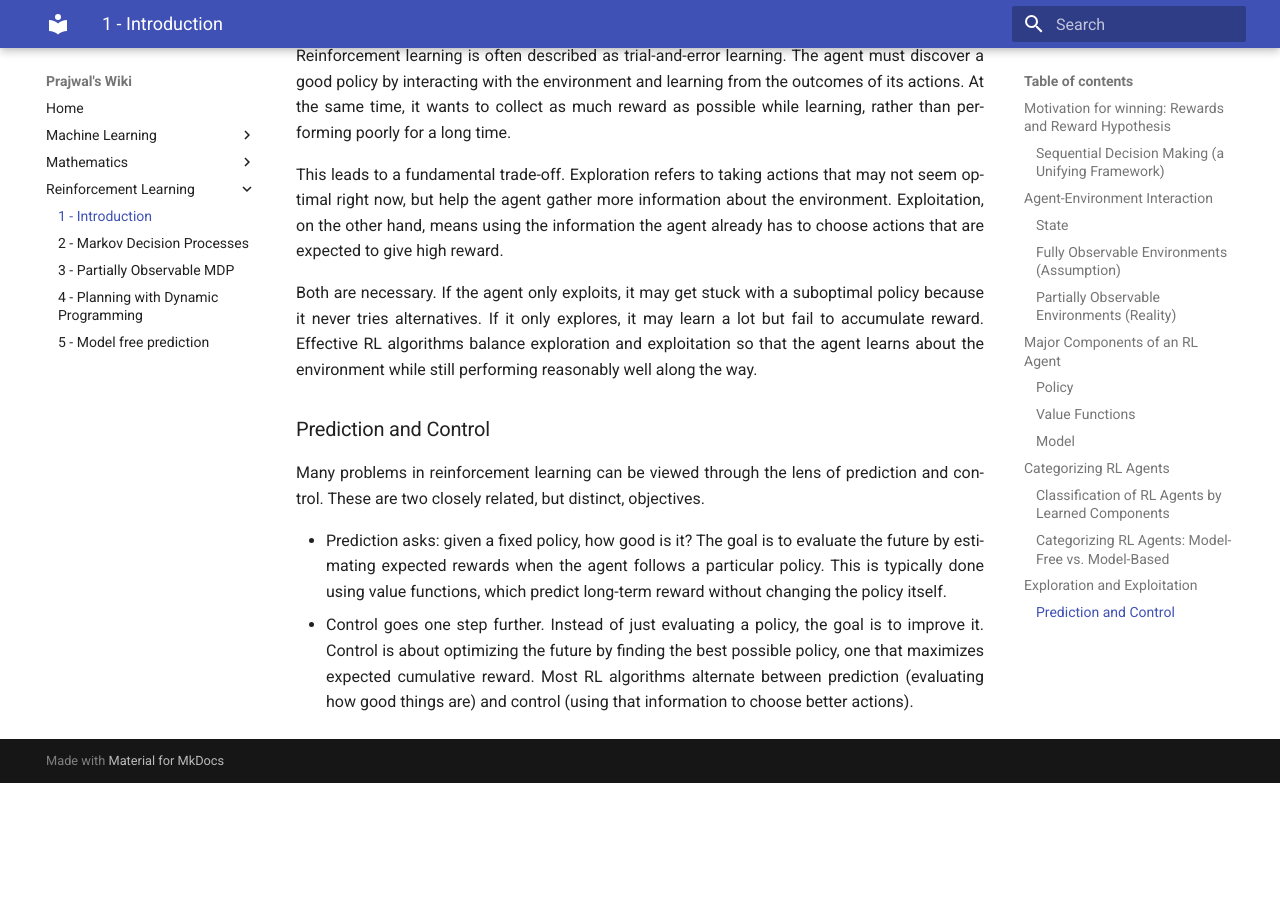
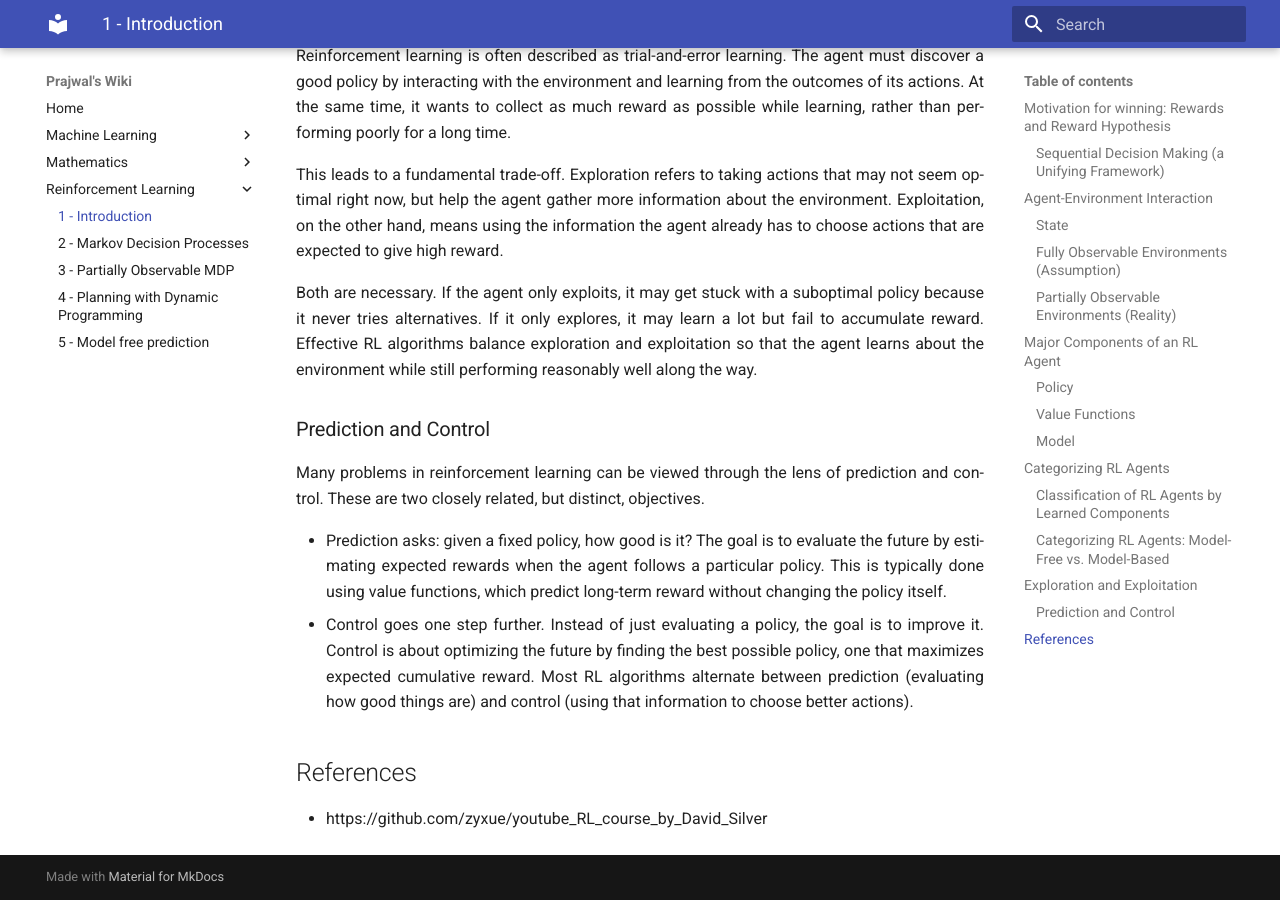
Before and after one commit to pj1911/my-wiki, an MkDocs documentation site: the page built from docs/RL-1-Introduction.md, in a window 1280 px wide and 900 px high, scrolled down 7790 px. Built offline with MkDocs 1.6.1 and Material for MkDocs 9.7.7, drawn with Linux system fonts in a browser that asks for light colours; before the commit the page ends 8573 px from its top, so only the background shows below that.

Commit message:
Update RL-1-Introduction.md

```diff
--- a/docs/RL-1-Introduction.md
+++ b/docs/RL-1-Introduction.md
@@ -214,3 +214,7 @@ Many problems in reinforcement learning can be viewed through the lens of predic
 
 - Prediction asks: given a fixed policy, how good is it? The goal is to evaluate the future by estimating expected rewards when the agent follows a particular policy. This is typically done using value functions, which predict long-term reward without changing the policy itself.
 - Control goes one step further. Instead of just evaluating a policy, the goal is to improve it. Control is about optimizing the future by finding the best possible policy, one that maximizes expected cumulative reward. Most RL algorithms alternate between prediction (evaluating how good things are) and control (using that information to choose better actions).
+
+## References
+
+- https://github.com/zyxue/youtube_RL_course_by_David_Silver
```
